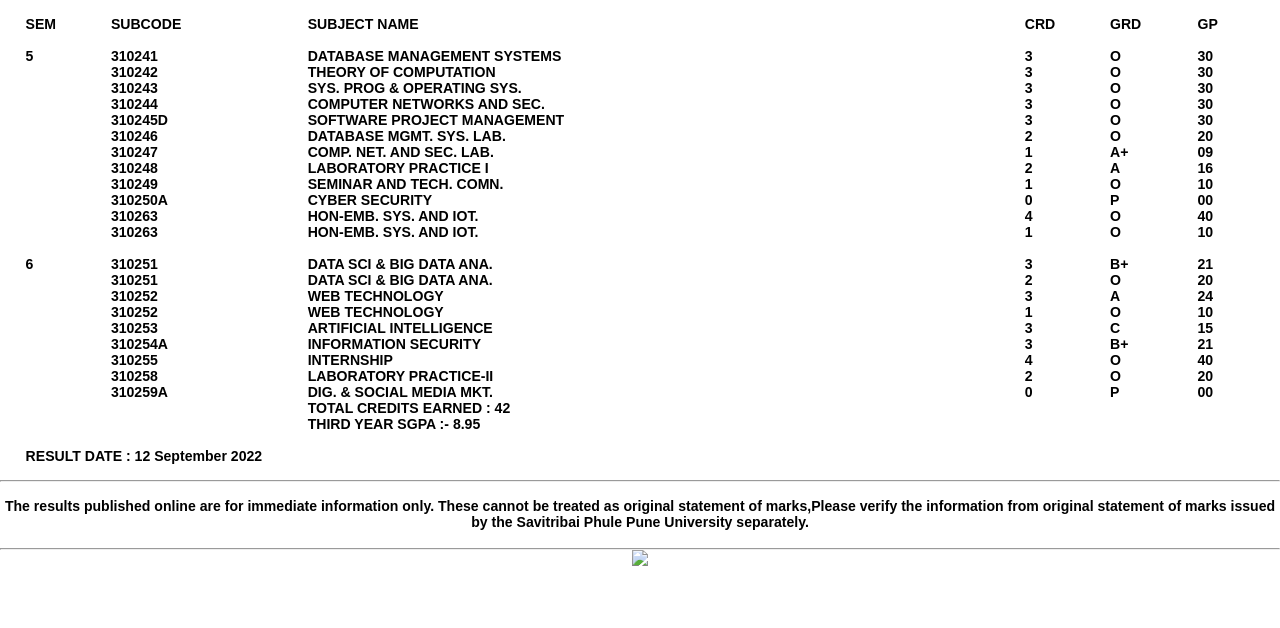
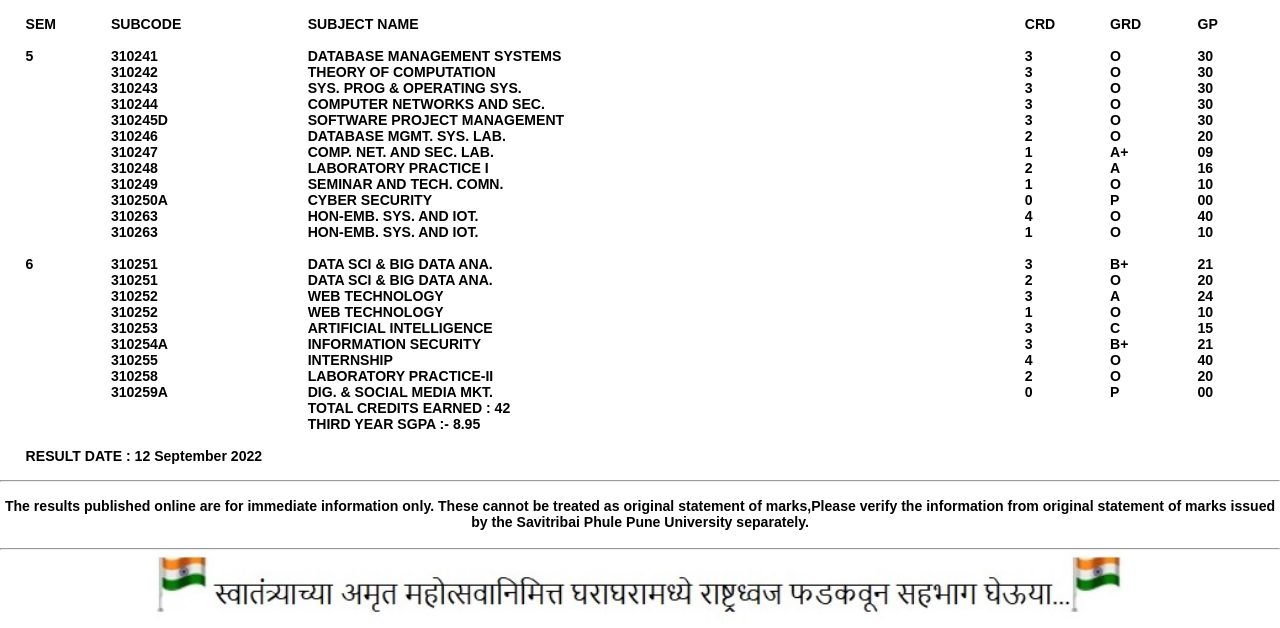
Before and after one commit to ShivaShirsath/Results, a plain HTML site: page results/te.html in a window 1280 px wide. Shown: the part 219-847 px from the top of the page. Before the commit the page ends 800 px from the top, so only its background shows below. Drawn offline with Linux system fonts and the light colour scheme.

Commit message:
Update te.html

```diff
--- a/results/te.html
+++ b/results/te.html
@@ -306,7 +306,7 @@
         </div>
         <br />
         <hr />
-        <img src="img/dhvaj.png" />
+        <img src="img/dhvaj.jpg" />
       </div>
     </center>
   </body>
```
